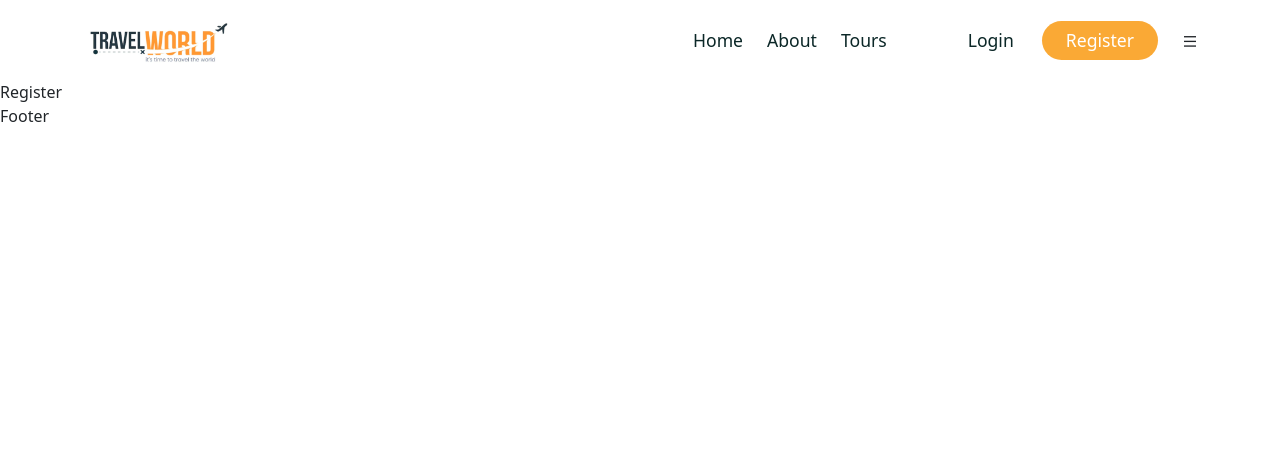
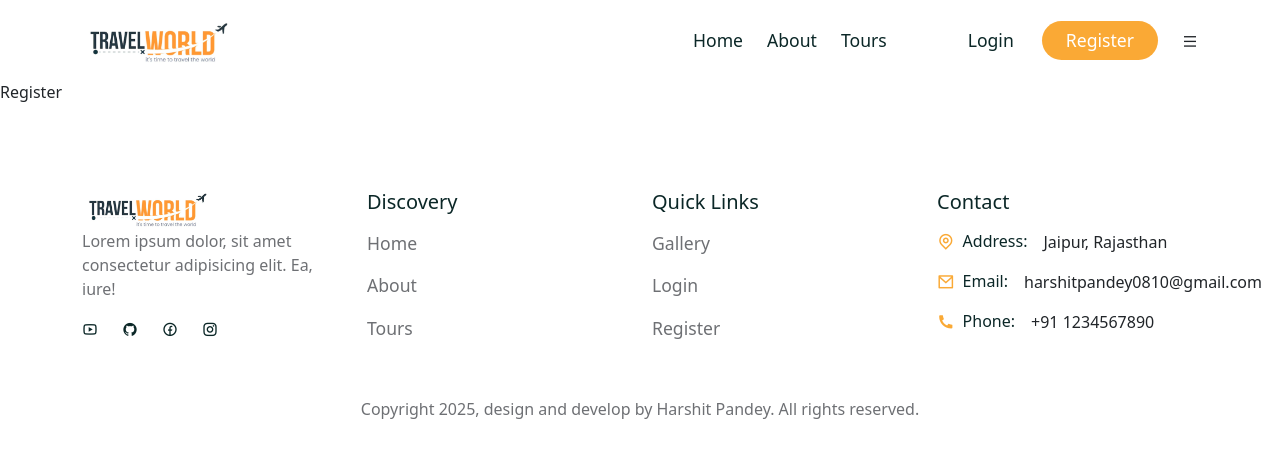
Before and after one commit to harshitpandey08/WanderStay, a React (Create React App) app in the folder frontend/: page /register in a window 1280 px wide. Shown: the top 458 px of the page. Built offline with nearby package versions, Linux system fonts and the light colour scheme; a web font is replaced by a local one.

Commit message:
Added footer

```diff
--- a/frontend/src/components/Footer/Footer.jsx
+++ b/frontend/src/components/Footer/Footer.jsx
@@ -1,10 +1,134 @@
-import React from 'react'
+import React from 'react';
+import './footer.css';
+import { Container, Row, Col, ListGroup, ListGroupItem } from 'reactstrap';
+import { Link } from 'react-router-dom';
+import logo from '../../assets/images/logo.png';
+
+
+const quick__links = [
+  {
+    path: "/home",
+    display: "Home",
+  },
+  {
+    path: "/about",
+    display: "About",
+  },
+  {
+    path: "/tours",
+    display: "Tours",
+  },
+];
+
+const quick__links2 = [
+  {
+    path: "/gallery",
+    display: "Gallery",
+  },
+  {
+    path: "/login",
+    display: "Login",
+  },
+  {
+    path: "/register",
+    display: "Register",
+  },
+];
+
 
 const Footer = () => {
+
+  const year = new Date().getFullYear();
   return (
-    <div>
-      Footer
-    </div>
+    <footer className="footer">
+      <Container>
+        <Row>
+          <Col lg="3">
+            <div className="logo">
+              <img src={logo} alt="" />
+              <p>Lorem ipsum dolor, sit amet consectetur adipisicing elit. Ea, iure!</p>
+
+              <div className="social__links d-flex align-items-center gap-4 ">
+                <span>
+                  <Link to="#"> <i class="ri-youtube-line"></i> </Link>
+                </span>
+                <span>
+                  <Link to="#"> <i class="ri-github-fill"></i> </Link>
+                </span>
+                <span>
+                  <Link to="#"> <i class="ri-facebook-circle-line"></i> </Link>
+                </span>
+                <span>
+                  <Link to="#"> <i class="ri-instagram-line"></i> </Link>
+                </span>
+              </div>
+            </div>
+          </Col>
+
+          <Col lg="3">
+            <h5 className="footer__link-title">Discovery</h5>
+            <ListGroup className="footer__quick-links">
+              {
+                quick__links.map((item,index)=>(
+                  <ListGroupItem key={index} className="ps-0 border-0">
+                    <Link to={item.path}>{item.display}</Link>
+                  </ListGroupItem>
+                ))}
+            </ListGroup>
+          </Col>
+          <Col lg="3">
+
+          <h5 className="footer__link-title">Quick Links</h5>
+            <ListGroup className="footer__quick-links">
+              {
+                quick__links2.map((item,index)=>(
+                  <ListGroupItem key={index} className="ps-0 border-0">
+                    <Link to={item.path}>{item.display}</Link>
+                  </ListGroupItem>
+                ))}
+            </ListGroup>
+          </Col>
+          <Col lg="3">
+          <h5 className="footer__link-title">Contact</h5>
+            <ListGroup className="footer__quick-links">
+                  <ListGroupItem className="ps-0 border-0 d-flex align-items-center gap-3">
+                    <h6 className="mb-0 d-flex align-items-center gap-2">
+                      <span><i class="ri-map-pin-line"></i>
+                      </span>
+                      Address:
+                    </h6>
+
+                    <p className="mb-0">Jaipur, Rajasthan</p>
+                  </ListGroupItem>
+
+                  <ListGroupItem className="ps-0 border-0 d-flex align-items-center gap-3">
+                    <h6 className="mb-0 d-flex align-items-center gap-2">
+                      <span><i class="ri-mail-line"></i>
+                      </span>
+                      Email:
+                    </h6>
+
+                    <p className="mb-0">harshitpandey0810@gmail.com</p>
+                  </ListGroupItem>
+
+                  <ListGroupItem className="ps-0 border-0 d-flex align-items-center gap-3">
+                    <h6 className="mb-0 d-flex align-items-center gap-2">
+                      <span><i class="ri-phone-fill"></i>
+                      </span>
+                      Phone:
+                    </h6>
+
+                    <p className="mb-0">+91 1234567890</p>
+                  </ListGroupItem>
+            </ListGroup>
+          </Col>
+
+          <Col lg="12" className="text-center pt-5">
+            <p className="copyright">Copyright {year}, design and develop by Harshit Pandey. All rights reserved. </p>
+          </Col>
+        </Row>
+      </Container>
+    </footer>
   )
 }
 
--- /dev/null
+++ b/frontend/src/components/Footer/footer.css
@@ -0,0 +1,40 @@
+.footer{
+  padding-top: 70px;
+  padding-bottom: 30px;
+}
+
+.footer .logo img {
+  width: 50%;
+  margin-top: 1rem;
+}
+
+.footer .logo p {
+  color: var(--text-color);
+}
+
+.social__links span a{
+  text-decoration: none;
+  color: var(--heading-color);
+  font-size: 1rem;
+}
+
+.footer__link-title{
+  color: var(--heading-color);
+  margin-top: 1rem;
+}
+
+.footer__quick-links li a{
+  text-decoration: none;
+  color: var(--text-color);
+  font-size: 1.1rem;
+}
+
+.footer__quick-links h6 span{
+  color: var(--secondary-color);
+  font-size: 1.1rem;
+}
+
+.copyright {
+  color: var(--text-color);
+  font-size: 1rem;
+}
--- a/frontend/src/components/Header/Header.jsx
+++ b/frontend/src/components/Header/Header.jsx
@@ -1,4 +1,4 @@
-import React from "react";
+import React,{ useRef, useEffect } from "react";
 import { Container, Row, Button } from "reactstrap";
 import { NavLink, Link } from "react-router-dom";
 
@@ -21,8 +21,27 @@
 ];
 
 const Header = () => {
+
+  const headerRef = useRef(null)
+
+  const stickyHeaderFunc = () => {
+    window.addEventListener('scroll', ()=>{
+      if(document.body.scrollTop > 80 || document.documentElement.scrollTop > 80){
+        headerRef.current.classList.add('sticky__header');
+      }else{
+        headerRef.current.classList.remove('sticky__header');
+      }
+    })
+  }
+
+  useEffect(()=>{
+    stickyHeaderFunc();
+
+    return window.removeEventListener('scroll', stickyHeaderFunc)
+  });
+
   return (
-    <header className="header">
+    <header className="header" ref={headerRef}  >
       <Container>
         <Row>
           <div className="nav__wrapper d-flex align-items-center justify-content-between">
```
